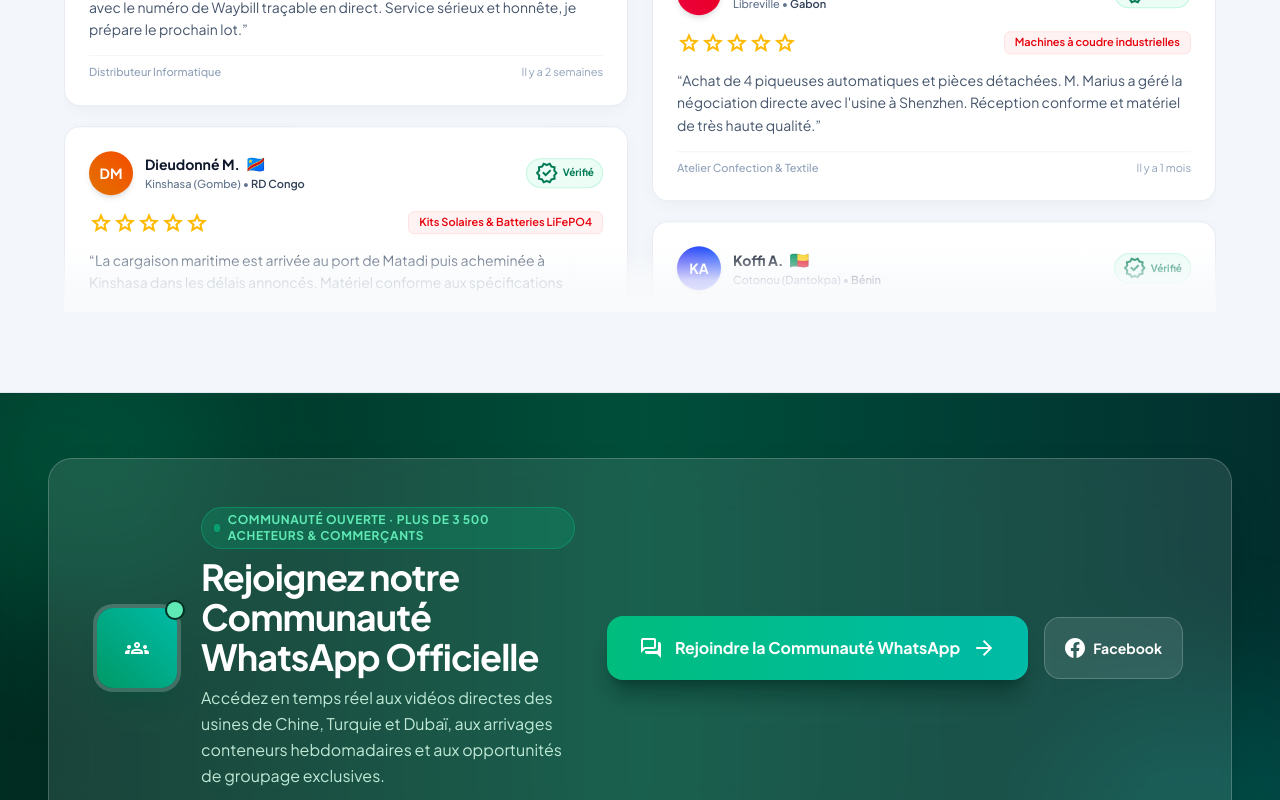
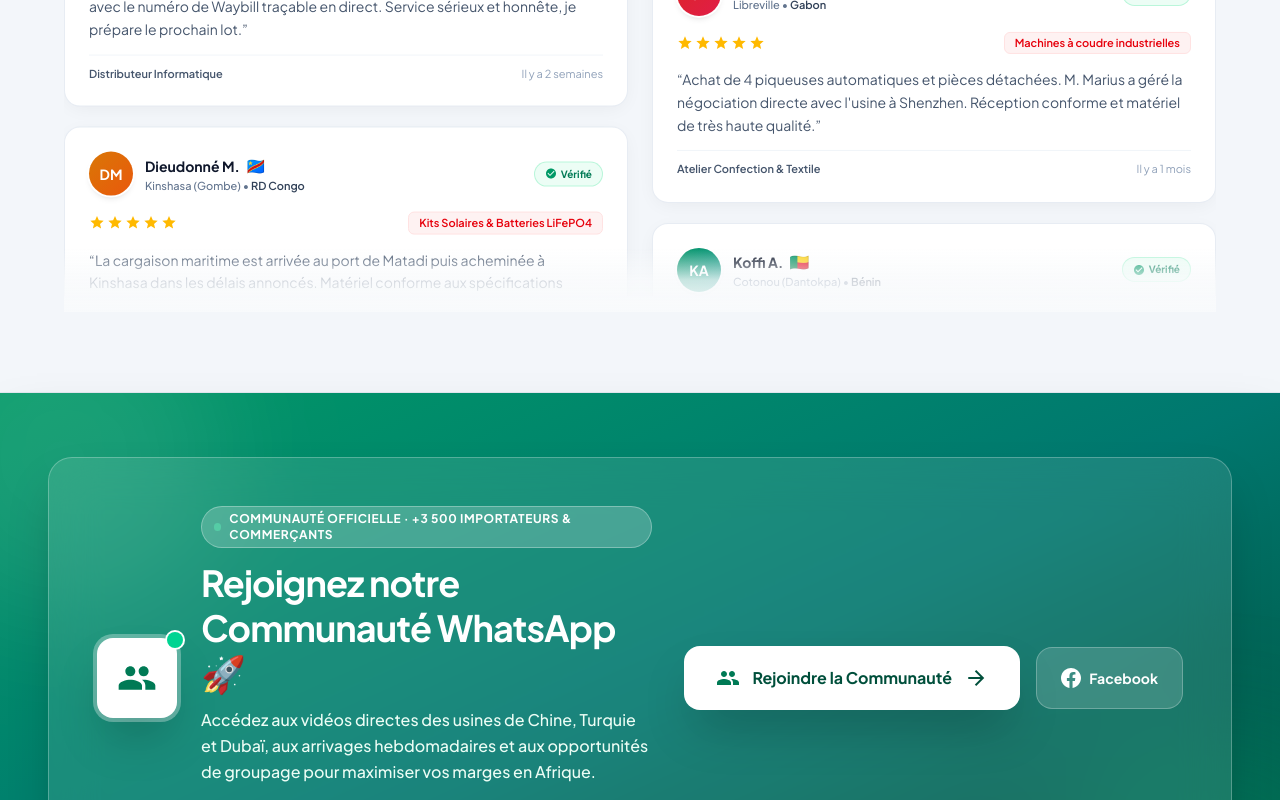
Before and after one commit to Kevinjunior276/chine-turquie, a Next.js app: page / in a window 1280 px wide. Shown: the part 5540-6340 px from the top of the page. Built offline with nearby package versions, Linux system fonts and the light colour scheme.

Commit message:
Style profils temoignages 100% visible + design premium banniere Communaute WhatsApp

```diff
--- a/src/app/page.tsx
+++ b/src/app/page.tsx
@@ -576,35 +576,51 @@ export default function HomePage() {
       {/* ==========================================
           6. BANNIÈRE OFFICIELLE COMMUNAUTÉ WHATSAPP (JUSTE APRÈS TÉMOIGNAGES)
           ========================================== */}
-      <section className="w-full py-16 bg-gradient-to-r from-emerald-950 via-emerald-900 to-teal-950 text-white relative overflow-hidden border-y border-emerald-800/40">
+      <section className="w-full py-16 bg-gradient-to-br from-emerald-600 via-teal-700 to-emerald-900 text-white relative overflow-hidden shadow-2xl">
         {/* Glows d'arrière-plan */}
-        <div className="absolute -top-24 -left-24 w-80 h-80 bg-emerald-500/20 rounded-full blur-3xl pointer-events-none" />
-        <div className="absolute -bottom-24 -right-24 w-80 h-80 bg-teal-500/20 rounded-full blur-3xl pointer-events-none" />
+        <div className="absolute -top-24 -left-24 w-80 h-80 bg-white/10 rounded-full blur-3xl pointer-events-none" />
+        <div className="absolute -bottom-24 -right-24 w-80 h-80 bg-emerald-400/20 rounded-full blur-3xl pointer-events-none" />
 
         <div className="max-w-7xl mx-auto px-6 lg:px-12 relative z-10">
-          <div className="flex flex-col lg:flex-row items-center justify-between gap-8 bg-white/10 backdrop-blur-xl border border-white/20 p-8 sm:p-12 rounded-3xl shadow-2xl">
+          <div className="flex flex-col lg:flex-row items-center justify-between gap-8 bg-white/10 backdrop-blur-xl border border-white/25 p-8 sm:p-12 rounded-3xl shadow-2xl">
             <div className="flex flex-col sm:flex-row items-center gap-6 text-center sm:text-left">
               <div className="relative shrink-0">
-                <div className="w-20 h-20 rounded-2xl bg-gradient-to-tr from-emerald-600 to-teal-500 flex items-center justify-center text-white shadow-xl shadow-emerald-900/40 ring-4 ring-white/20">
-                  <span className="material-symbols-outlined text-[44px]">groups</span>
+                <div className="w-20 h-20 rounded-2xl bg-white text-emerald-700 flex items-center justify-center shadow-2xl ring-4 ring-white/30">
+                  <svg className="w-10 h-10 fill-current" viewBox="0 0 24 24">
+                    <path d="M16 11c1.66 0 2.99-1.34 2.99-3S17.66 5 16 5c-1.66 0-3 1.34-3 3s1.34 3 3 3zm-8 0c1.66 0 2.99-1.34 2.99-3S9.66 5 8 5C6.34 5 5 6.34 5 8s1.34 3 3 3zm0 2c-2.33 0-7 1.17-7 3.5V19h14v-2.5c0-2.33-4.67-3.5-7-3.5zm8 0c-.29 0-.62.02-.97.05 1.16.84 1.97 1.97 1.97 3.45V19h6v-2.5c0-2.33-4.67-3.5-7-3.5z" />
+                  </svg>
                 </div>
                 <span className="absolute -top-1.5 -right-1.5 flex h-4 w-4">
-                  <span className="animate-ping absolute inline-flex h-full w-full rounded-full bg-white opacity-80" />
-                  <span className="relative inline-flex rounded-full h-4 w-4 bg-emerald-300 ring-2 ring-emerald-950" />
+                  <span className="animate-ping absolute inline-flex h-full w-full rounded-full bg-emerald-300 opacity-80" />
+                  <span className="relative inline-flex rounded-full h-4 w-4 bg-emerald-400 ring-2 ring-white" />
                 </span>
               </div>
 
-              <div className="space-y-2">
-                <div className="inline-flex items-center gap-2 px-3 py-1 rounded-full bg-emerald-500/20 border border-emerald-400/30 text-emerald-300 text-xs font-bold uppercase tracking-wider">
-                  <span className="w-2 h-2 rounded-full bg-emerald-400 animate-pulse" />
-                  <span>Communauté Ouverte · Plus de 3 500 Acheteurs &amp; Commerçants</span>
+              <div className="space-y-3">
+                <div className="inline-flex items-center gap-2 px-3 py-1 rounded-full bg-white/20 border border-white/30 text-white text-xs font-bold uppercase tracking-wider">
+                  <span className="w-2 h-2 rounded-full bg-emerald-300 animate-pulse" />
+                  <span>Communauté Officielle · +3 500 Importateurs &amp; Commerçants</span>
                 </div>
-                <h3 className="text-2xl sm:text-3xl lg:text-4xl font-black text-white tracking-tight">
-                  Rejoignez notre Communauté WhatsApp Officielle
+                <h3 className="text-2xl sm:text-3xl lg:text-4xl font-black text-white tracking-tight leading-tight">
+                  Rejoignez notre Communauté WhatsApp 🚀
                 </h3>
-                <p className="text-emerald-100/90 text-sm sm:text-base max-w-xl leading-relaxed">
-                  Accédez en temps réel aux vidéos directes des usines de Chine, Turquie et Dubaï, aux arrivages conteneurs hebdomadaires et aux opportunités de groupage exclusives.
+                <p className="text-emerald-50 text-sm sm:text-base max-w-xl leading-relaxed font-medium">
+                  Accédez aux vidéos directes des usines de Chine, Turquie et Dubaï, aux arrivages hebdomadaires et aux opportunités de groupage pour maximiser vos marges en Afrique.
                 </p>
+                <div className="flex flex-wrap items-center gap-4 pt-1 text-xs text-white/90 font-semibold">
+                  <span className="flex items-center gap-1.5">
+                    <svg className="w-4 h-4 fill-emerald-300 shrink-0" viewBox="0 0 20 20"><path fillRule="evenodd" d="M10 18a8 8 0 100-16 8 8 0 000 16zm3.707-9.293a1 1 0 00-1.414-1.414L9 10.586 7.707 9.293a1 1 0 00-1.414 1.414l2 2a1 1 0 001.414 0l4-4z" clipRule="evenodd"/></svg>
+                    100% Gratuit &amp; Ouvert
+                  </span>
+                  <span className="flex items-center gap-1.5">
+                    <svg className="w-4 h-4 fill-emerald-300 shrink-0" viewBox="0 0 20 20"><path fillRule="evenodd" d="M10 18a8 8 0 100-16 8 8 0 000 16zm3.707-9.293a1 1 0 00-1.414-1.414L9 10.586 7.707 9.293a1 1 0 00-1.414 1.414l2 2a1 1 0 001.414 0l4-4z" clipRule="evenodd"/></svg>
+                    Vidéos directes d&apos;usines
+                  </span>
+                  <span className="flex items-center gap-1.5">
+                    <svg className="w-4 h-4 fill-emerald-300 shrink-0" viewBox="0 0 20 20"><path fillRule="evenodd" d="M10 18a8 8 0 100-16 8 8 0 000 16zm3.707-9.293a1 1 0 00-1.414-1.414L9 10.586 7.707 9.293a1 1 0 00-1.414 1.414l2 2a1 1 0 001.414 0l4-4z" clipRule="evenodd"/></svg>
+                    Groupages maritimes &amp; aériens
+                  </span>
+                </div>
               </div>
             </div>
 
@@ -613,10 +629,12 @@ export default function HomePage() {
                 href={CONTACT_INFO.whatsappGroupLink}
                 target="_blank"
                 rel="noopener noreferrer"
-                className="w-full sm:w-auto inline-flex items-center justify-center gap-3 px-8 py-5 rounded-2xl bg-gradient-to-r from-emerald-500 to-teal-500 hover:from-emerald-400 hover:to-teal-400 text-white font-black text-base shadow-xl shadow-emerald-950/50 hover:scale-105 active:scale-95 transition-all text-center"
+                className="w-full sm:w-auto inline-flex items-center justify-center gap-3 px-8 py-5 rounded-2xl bg-white text-emerald-900 hover:bg-emerald-50 font-black text-base shadow-2xl hover:scale-105 active:scale-95 transition-all text-center"
               >
-                <span className="material-symbols-outlined text-[24px]">forum</span>
-                <span>Rejoindre la Communauté WhatsApp</span>
+                <svg className="w-6 h-6 fill-emerald-700 shrink-0" viewBox="0 0 24 24">
+                  <path d="M16 11c1.66 0 2.99-1.34 2.99-3S17.66 5 16 5c-1.66 0-3 1.34-3 3s1.34 3 3 3zm-8 0c1.66 0 2.99-1.34 2.99-3S9.66 5 8 5C6.34 5 5 6.34 5 8s1.34 3 3 3zm0 2c-2.33 0-7 1.17-7 3.5V19h14v-2.5c0-2.33-4.67-3.5-7-3.5zm8 0c-.29 0-.62.02-.97.05 1.16.84 1.97 1.97 1.97 3.45V19h6v-2.5c0-2.33-4.67-3.5-7-3.5z" />
+                </svg>
+                <span>Rejoindre la Communauté</span>
                 <span className="material-symbols-outlined text-[20px]">arrow_forward</span>
               </a>
 
@@ -624,7 +642,7 @@ export default function HomePage() {
                 href={CONTACT_INFO.facebookUrl}
                 target="_blank"
                 rel="noopener noreferrer"
-                className="w-full sm:w-auto inline-flex items-center justify-center gap-2 px-5 py-5 rounded-2xl bg-white/10 hover:bg-white/20 border border-white/20 text-white font-bold text-sm transition-all"
+                className="w-full sm:w-auto inline-flex items-center justify-center gap-2 px-6 py-5 rounded-2xl bg-white/15 hover:bg-white/25 border border-white/25 text-white font-bold text-sm transition-all"
                 title="Notre page Facebook"
               >
                 <svg className="w-5 h-5 fill-current" viewBox="0 0 24 24">
--- a/src/components/ReviewsColumns.tsx
+++ b/src/components/ReviewsColumns.tsx
@@ -1,22 +1,37 @@
 "use client";
 
 import { REVIEWS, Review } from "@/data/reviews";
+
+const AVATAR_GRADIENTS = [
+  "linear-gradient(135deg, #dc2626 0%, #e11d48 100%)", // Rouge/Rose
+  "linear-gradient(135deg, #059669 0%, #0d9488 100%)", // Émeraude/Teal
+  "linear-gradient(135deg, #2563eb 0%, #4f46e5 100%)", // Bleu/Indigo
+  "linear-gradient(135deg, #d97706 0%, #ea580c 100%)", // Ambre/Orange
+  "linear-gradient(135deg, #7c3aed 0%, #9333ea 100%)", // Violet/Pourpre
+  "linear-gradient(135deg, #0284c7 0%, #0891b2 100%)", // Cyan/Bleu ciel
+  "linear-gradient(135deg, #b91c1c 0%, #c2410c 100%)", // Brique/Terre cuite
+  "linear-gradient(135deg, #047857 0%, #15803d 100%)", // Vert profond
+];
 
 export default function ReviewsColumns() {
   const col1 = REVIEWS.slice(0, 6);
   const col2 = REVIEWS.slice(6, 12);
 
-  const renderCard = (rev: Review, idx: number) => (
+  const renderCard = (rev: Review, idx: number) => {
+    const avatarBg = AVATAR_GRADIENTS[idx % AVATAR_GRADIENTS.length];
+
+    return (
       <div
         key={`${rev.id}-${idx}`}
-      className="p-5 sm:p-6 rounded-2xl bg-white border border-slate-200/80 shadow-[0_4px_20px_-4px_rgba(0,0,0,0.05)] hover:shadow-xl transition-all duration-300 flex flex-col gap-3.5 mb-5"
+        className="p-5 sm:p-6 rounded-2xl bg-white border border-slate-200/80 shadow-[0_4px_20px_-4px_rgba(0,0,0,0.06)] hover:shadow-xl transition-all duration-300 flex flex-col gap-3.5 mb-5"
       >
         {/* Top Author Bar */}
         <div className="flex items-center justify-between gap-3">
           <div className="flex items-center gap-3">
-          {/* Initials Badge (Pas de profil photo) */}
+            {/* Initials Badge (100% visible et stylé) */}
             <div
-            className={`w-11 h-11 rounded-full bg-gradient-to-tr ${rev.avatarBg} text-white font-extrabold text-sm flex items-center justify-center shadow-md shrink-0`}
+              style={{ background: avatarBg }}
+              className="w-11 h-11 rounded-full text-white font-black text-sm flex items-center justify-center shadow-md shrink-0 ring-2 ring-white select-none"
             >
               {rev.initials}
             </div>
@@ -34,19 +49,21 @@ export default function ReviewsColumns() {
           </div>
 
           {/* Verified Badge */}
-        <span className="inline-flex items-center gap-1 px-2 py-0.5 rounded-full bg-emerald-50 text-emerald-700 text-[10px] font-bold border border-emerald-200/60 shrink-0">
-          <span className="material-symbols-outlined text-[13px]">verified</span>
-          Vérifié
+          <span className="inline-flex items-center gap-1 px-2.5 py-1 rounded-full bg-emerald-50 text-emerald-700 text-[10px] font-bold border border-emerald-200/70 shrink-0">
+            <svg className="w-3 h-3 fill-emerald-600 shrink-0" viewBox="0 0 24 24">
+              <path d="M12 2C6.48 2 2 6.48 2 12s4.48 10 10 10 10-4.48 10-10S17.52 2 12 2zm-2 15l-5-5 1.41-1.41L10 14.17l7.59-7.59L19 8l-9 9z" />
+            </svg>
+            <span>Vérifié</span>
           </span>
         </div>
 
         {/* Stars & Order Tag */}
         <div className="flex flex-wrap items-center justify-between gap-2 pt-0.5">
-        <div className="flex text-amber-400">
+          <div className="flex items-center gap-0.5 text-amber-400">
             {[...Array(rev.rating)].map((_, i) => (
-            <span key={i} className="material-symbols-outlined text-[17px] fill-current">
-              star
-            </span>
+              <svg key={i} className="w-4 h-4 fill-amber-400 text-amber-400 shrink-0" viewBox="0 0 24 24">
+                <path d="M12 17.27L18.18 21l-1.64-7.03L22 9.24l-7.19-.61L12 2 9.19 8.63 2 9.24l5.46 4.73L5.82 21z" />
+              </svg>
             ))}
           </div>
           <span className="text-[11px] font-semibold text-red-600 bg-red-50 border border-red-100 px-2.5 py-0.5 rounded-md">
@@ -59,13 +76,14 @@ export default function ReviewsColumns() {
           &ldquo;{rev.comment}&rdquo;
         </p>
 
-      {/* Date */}
-      <div className="pt-2 border-t border-slate-100 flex items-center justify-between text-[11px] text-slate-400">
-        <span className="font-medium">{rev.role}</span>
+        {/* Date & Role */}
+        <div className="pt-2.5 border-t border-slate-100 flex items-center justify-between text-[11px] text-slate-400">
+          <span className="font-semibold text-slate-600">{rev.role}</span>
           <span>{rev.date}</span>
         </div>
       </div>
     );
+  };
 
   return (
     <div className="relative w-full max-w-6xl mx-auto overflow-hidden py-4">
```
Lines whose indentation alone changed are shown as unchanged.
